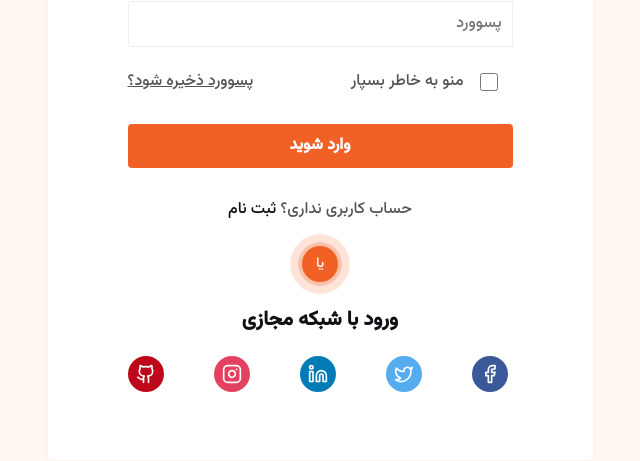
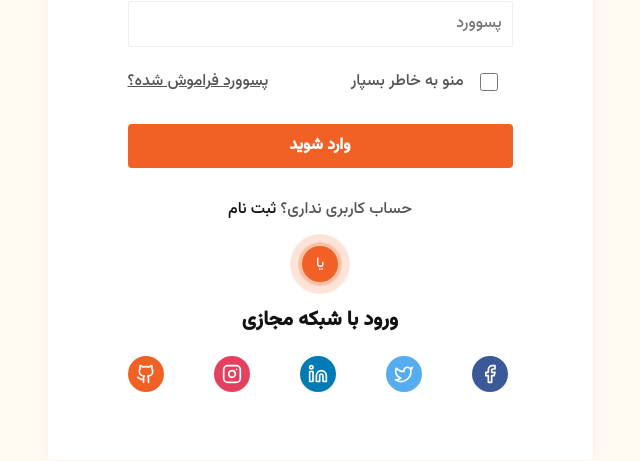
Before and after one commit to Hossein1371za/onlineshopping-vite-react-reactbootstrap, a React (Vite) app: page /login in a window 1280 px wide. Shown: the part 289-750 px from the top of the page, without its empty margins (320-960 px from the left). Built offline with nearby package versions, Linux system fonts and the light colour scheme; no server answers.

Commit message:
login submit

```diff
--- a/src/components/Login.jsx
+++ b/src/components/Login.jsx
@@ -12,20 +12,34 @@ const socialList = [
   { iconName: <LuTwitter />, siteLink: "#", className: "twitter" },
   { iconName: <LuLinkedin />, siteLink: "#", className: "linkedin" },
   { iconName: <LuInstagram />, siteLink: "#", className: "instagram" },
-  { iconName: <LuGithub />, siteLink: "#", className: "pinterest" },
+  { iconName: <LuGithub />, siteLink: "#", className: "github" },
 ];
 
 const Login = () => {
   const [error, setError] = useState("");
   const { signUpWithGmail, login } = useContext(AuthContext);
   const location = useLocation();
-  const navigat = useNavigate();
+  const navigate = useNavigate();
 
   const from = location.state?.form?.pathname || "/";
 
   const handlelogin = (e) => {
-    e.priventDefault();
+    e.preventDefault();
+    const form = e.target
+    const email = form.email.value
+    const password = form.password.value
+    login(email,password).then((res)=>{
+      const user = res.user
+      alert("با موفقیت وارد شدید!")
+      navigate(from,{replace:true})
+    }).catch((err)=>{
+      const errorMsg = err.massage
+      setError("لطفا ایمیل و پسورد رو بررسی کنید")
+    })
   };
+  const handleRegister=()=>{
+
+  }
 
   return (
     <div>
@@ -58,7 +72,7 @@ const Login = () => {
                     <input type="checkbox" id="number" name="number" />
                     <lable className="mx-3 " htmlFor="remember">منو به خاطر بسپار</lable>
                   </div>
-                  <Link to="/forgetpass">پسوورد ذخیره شود؟</Link>
+                  <Link to="/forgetpass">پسوورد فراموش شده؟</Link>
                 </div>
               </div>
               <div className="form-group">
@@ -79,7 +93,7 @@ const Login = () => {
                         {socialList.map((item, index) => {
                           return (
                             <li key={index} className="h5" >
-                              <a href="#" className={item.className}>
+                              <a href="#" onClick={handleRegister} className={item.className}>
                                 {item.iconName}
                               </a>
                             </li>
```
